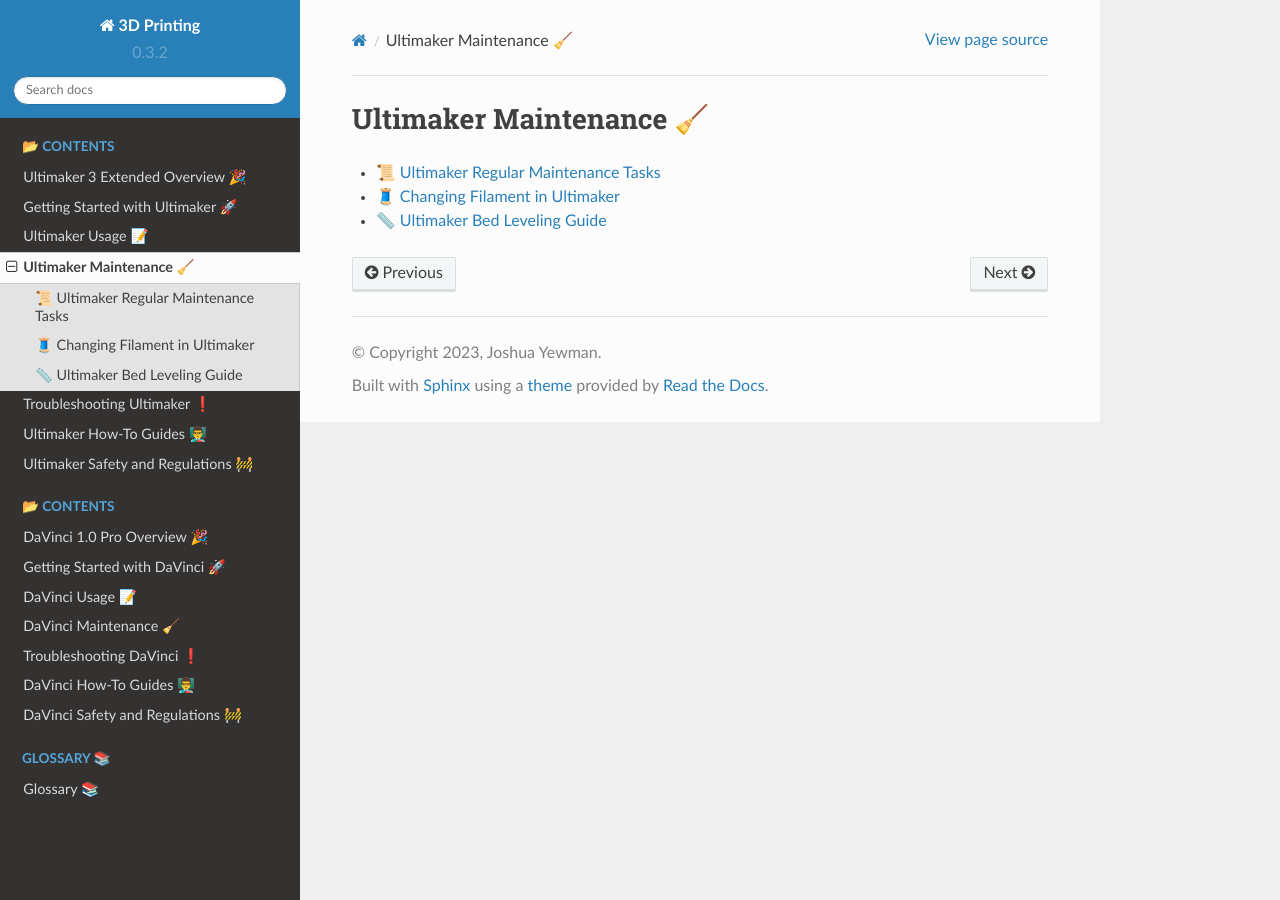
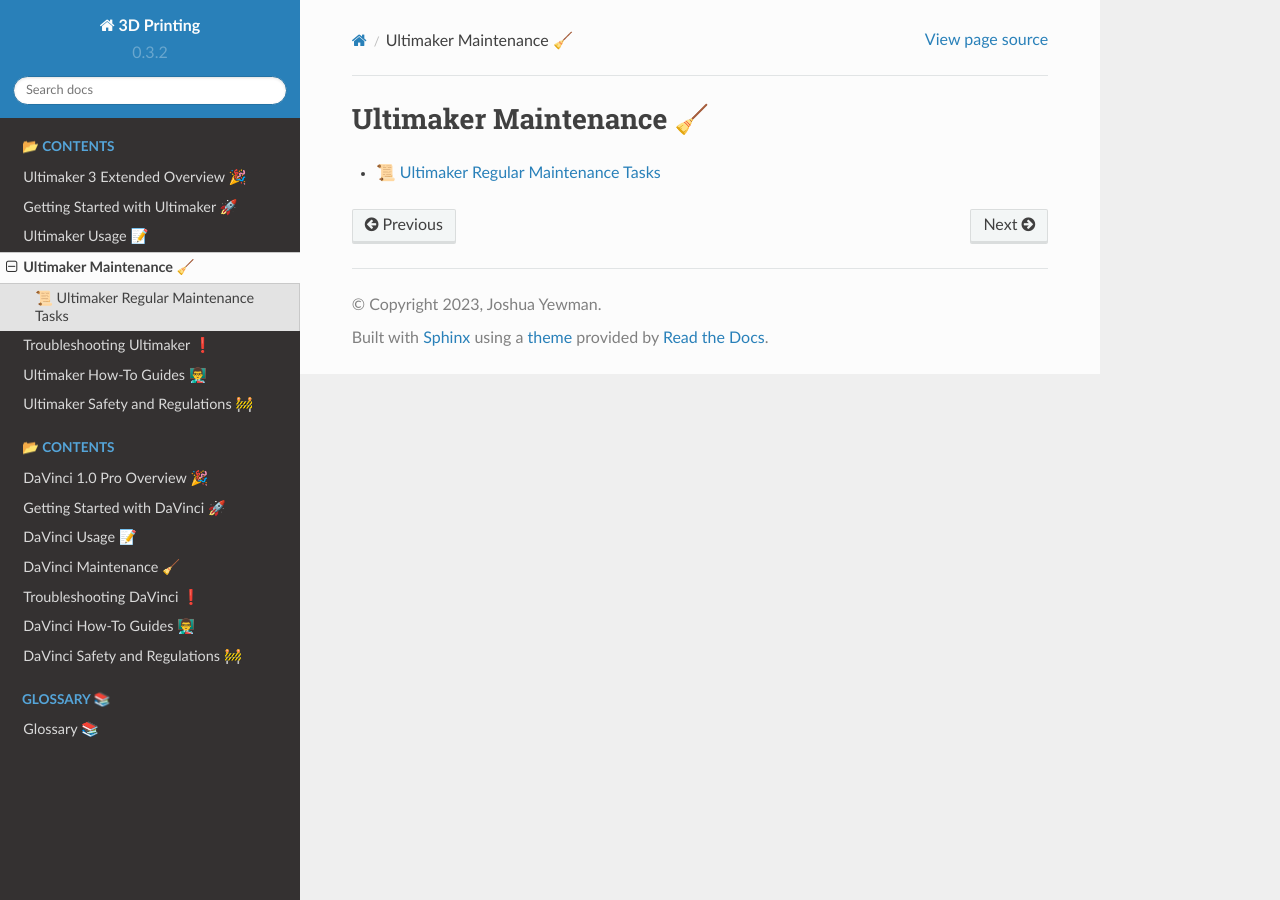
Before and after one commit to JYewman/gs-3dprint, a Sphinx documentation site: the page built from docs/source/ultimaker/maintenance/index.rst, in a window 1280 px wide. Built offline with Sphinx 7.4.7 and the Read the Docs theme 2.0.0, drawn with Linux system fonts in a browser that asks for light colours; pages that are not in the unit, such as notebooks, are missing from menus.

Commit message:
Update index.rst

```diff
--- a/docs/source/ultimaker/maintenance/index.rst
+++ b/docs/source/ultimaker/maintenance/index.rst
@@ -6,5 +6,3 @@ Ultimaker Maintenance 🧹
    :maxdepth: 1
 
    regular_maintenance
-   changing_filament
-   bed_leveling
```
